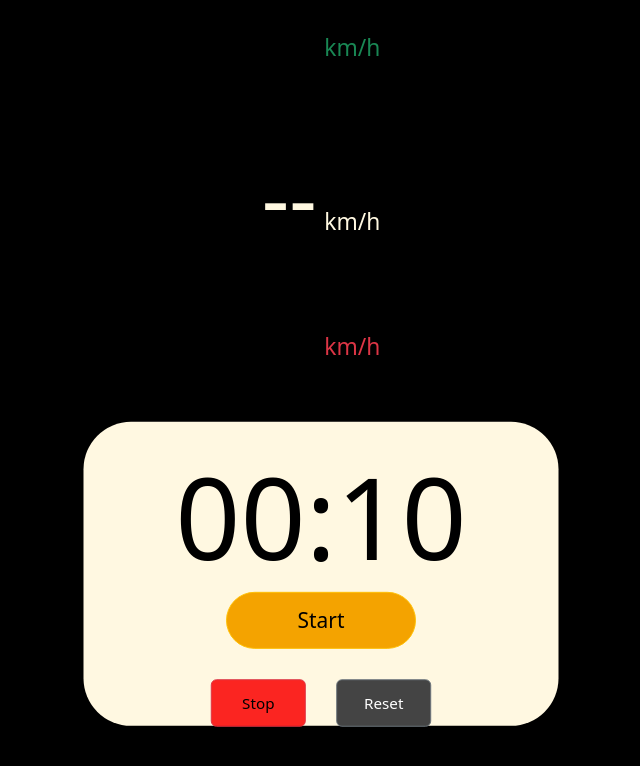
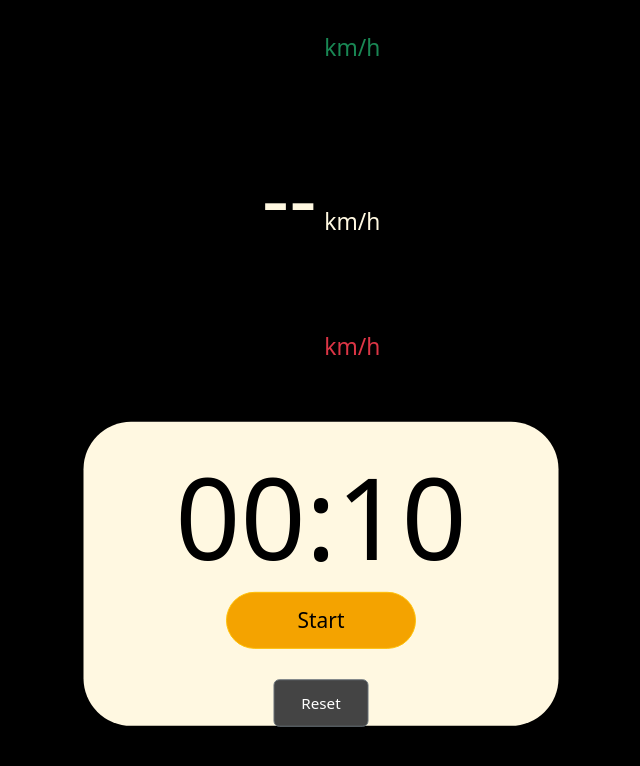
Before and after one commit to katarinastevanovic7/VespaRennen, a Vue app in the folder frontend/: page / in a window 1280 px wide. Shown: the top 766 px of the page, without its empty margins (319-959 px from the left). Built offline with nearby package versions, Linux system fonts and the light colour scheme; no server answers.

Commit message:
timer debugged

```diff
--- a/frontend/src/App.vue
+++ b/frontend/src/App.vue
@@ -21,10 +21,8 @@
         <TimerComponent
           :time="formattedTime"
           @start="start"
-          @stop="stop"
           @reset="reset"
-          @pause="pause"
-          @resume="resume"
+
         />
         <MessageComponent
           :message="message"
@@ -54,7 +52,7 @@ export default {
       time: 10,
       timerInterval: null,
       running: false,
-      paused: false,
+      //paused: false,
       distance: 0,
       speedDisplay: '--',
       targetSpeedDisplay: '--',
@@ -114,7 +112,21 @@ export default {
 
 
   methods: {
+
   start() {
+
+      // ⛔ Verhindere Mehrfachstart
+  if (this.running && !this.paused) {
+    console.warn('⏳ Timer läuft bereits – Mehrfachstart verhindert');
+    return;
+  }
+
+  // ✅ Bereits laufenden Timer stoppen, falls versehentlich mehrfach gedrückt
+  if (this.timerInterval) {
+    clearInterval(this.timerInterval);
+    this.timerInterval = null;
+  }
+
   this.message = '';
   this.showMessage = false;
   this.running = true;
@@ -183,7 +195,7 @@ export default {
   }
 },*/
 
-    resume() {
+    /*resume() {
   if (this.paused) {
     this.running = true;
     this.paused = false;
@@ -202,7 +214,7 @@ export default {
       this.time--;
     }, 1000);
   }
-    }
+    }*/
   }
 };
 </script>
--- a/frontend/src/assets/style.css
+++ b/frontend/src/assets/style.css
@@ -164,12 +164,12 @@ body {
   }
 
   /* Stop + Reset nebeneinander */
-  .stop-reset-row {
+  /*.stop-reset-row {
     display: flex;
     gap: 2rem;
     justify-content: center;
     margin-bottom: 1rem;
-  }
+  }*/
 
 /* Bootstrap-Button-Anpassungen */
 .btn-warning {
--- a/frontend/src/components/timerComponent.vue
+++ b/frontend/src/components/timerComponent.vue
@@ -11,7 +11,7 @@
     <div class="button-row">
       <button class="btn btn-warning" @click="$emit('start')" :disabled="running">Start</button>
       <div class="stop-reset-row">
-<button class="btn btn-danger" @click="$emit('stop')">Stop</button>
+
         <button class="btn btn-secondary" @click="$emit('reset')">Reset</button>
       </div>
     </div>
@@ -29,7 +29,7 @@
 <script>
 export default {
   props: ['time', 'phase', 'phaseVisible', 'running', 'message', 'showMessage'],
-    emits: ['start', 'reset', 'pause', 'resume', 'stop', 'reset', 'closeMessage']
+    emits: ['start', 'reset', 'resume', 'reset', 'closeMessage']
 
 };
 </script>
```
